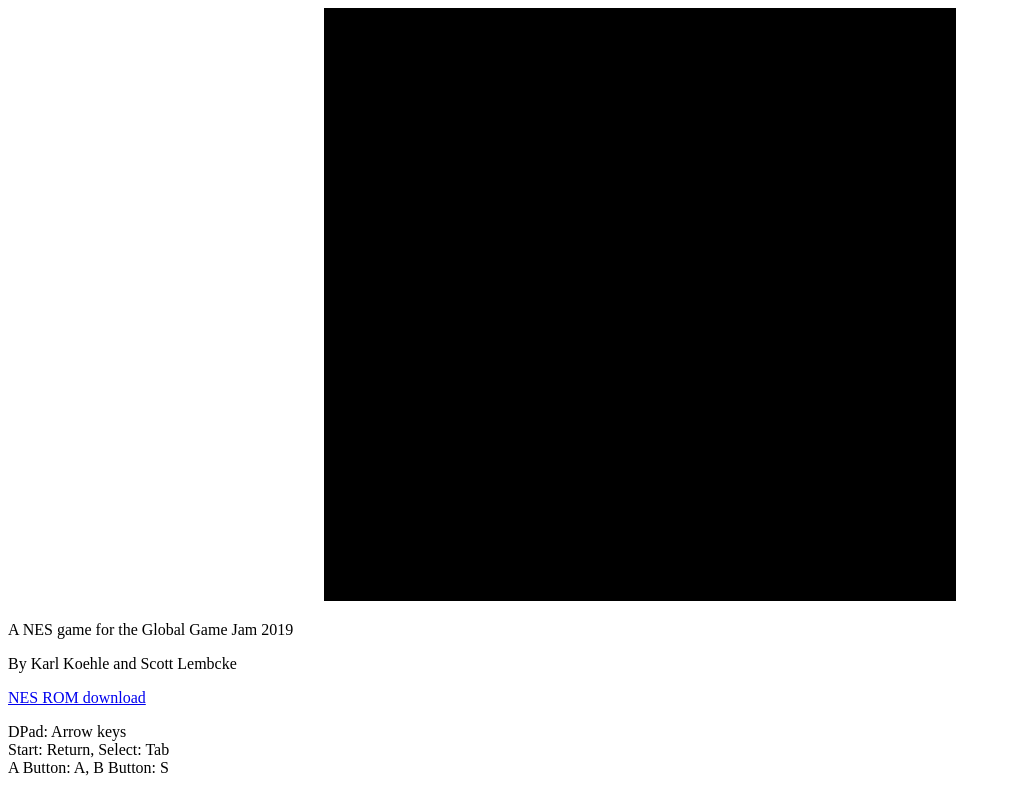
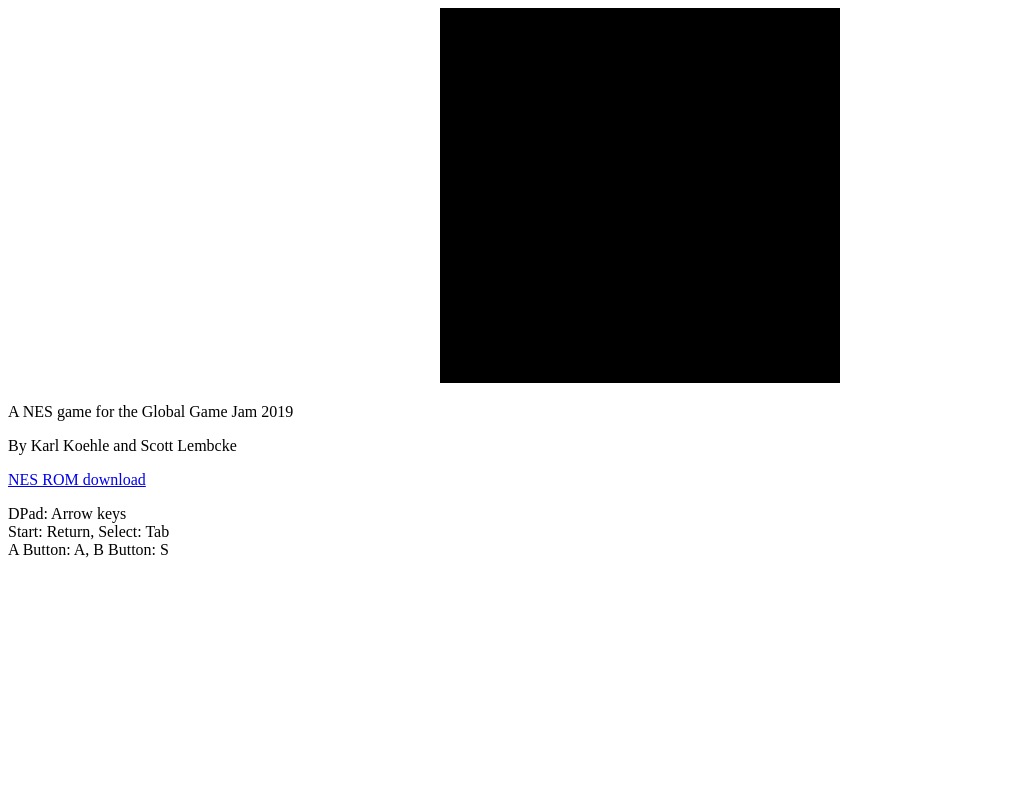
Before and after one commit to slembcke/over-crispd, a plain HTML site: page jsnes/index.html in a window 1280 px wide. Shown: the whole page, without its empty margins (0-1011 px from the left). Drawn offline with Linux system fonts and the light colour scheme; no server answers; a script that the page names is missing.

Commit message:
Fix HTML height.

```diff
--- a/jsnes/index.html
+++ b/jsnes/index.html
@@ -10,7 +10,7 @@
 		<script>window.onload = function(){nes_load_url("nes-canvas", "over-crispd.nes");}</script>
 	</head>
 	<body>
-		<div style="margin: auto; width: 50%;">
+		<div style="margin: auto; width: 50vh;">
 			<canvas id="nes-canvas" width="256" height="240" style="width: 100%"/>
 		</div>
 		<p>A NES game for the Global Game Jam 2019</p>
```
